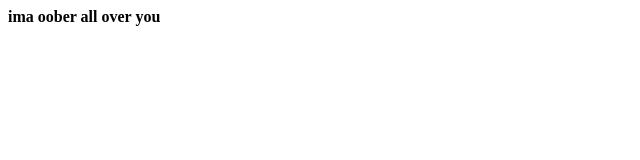
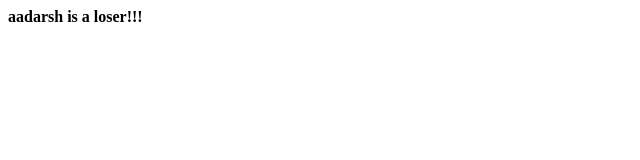
Before and after one commit to 1977Syntax/vercel-test, a plain HTML site: page index.html in a window 1280 px wide. Shown: the full height of the page, 0-640 px from the left. Drawn offline with Linux system fonts and the light colour scheme.

Commit message:
Update index.html

```diff
--- a/index.html
+++ b/index.html
@@ -1 +1 @@
-<b>ima oober all over you</b>
+<b>aadarsh is a loser!!!</b>
```
